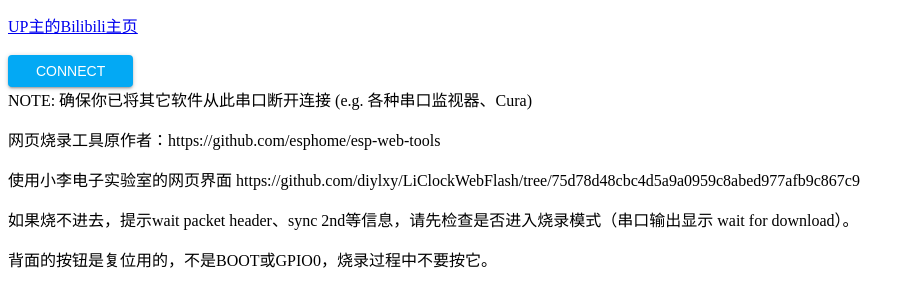
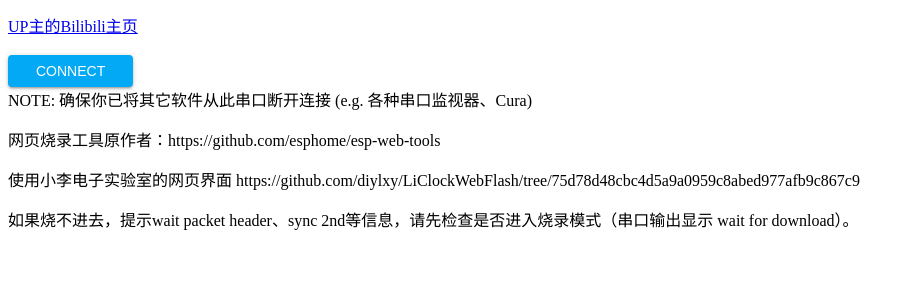
Before and after one commit to hiahia1234/hiahia1234.github.io, a plain HTML site: page index.html in a window 1280 px wide. Shown: the part 116-422 px from the top of the page, without its empty margins (0-917 px from the left). Drawn offline with Linux system fonts and the light colour scheme.

Commit message:
Update index.html

```diff
--- a/index.html
+++ b/index.html
@@ -25,7 +25,6 @@
     <p>网页烧录工具原作者：https://github.com/esphome/esp-web-tools</p>
     <p>使用小李电子实验室的网页界面 https://github.com/diylxy/LiClockWebFlash/tree/75d78d48cbc4d5a9a0959c8abed977afb9c867c9</p>
     <p>如果烧不进去，提示wait packet header、sync 2nd等信息，请先检查是否进入烧录模式（串口输出显示 wait for download）。</p>
-    <p>背面的按钮是复位用的，不是BOOT或GPIO0，烧录过程中不要按它。</p>
 
 
 
```
